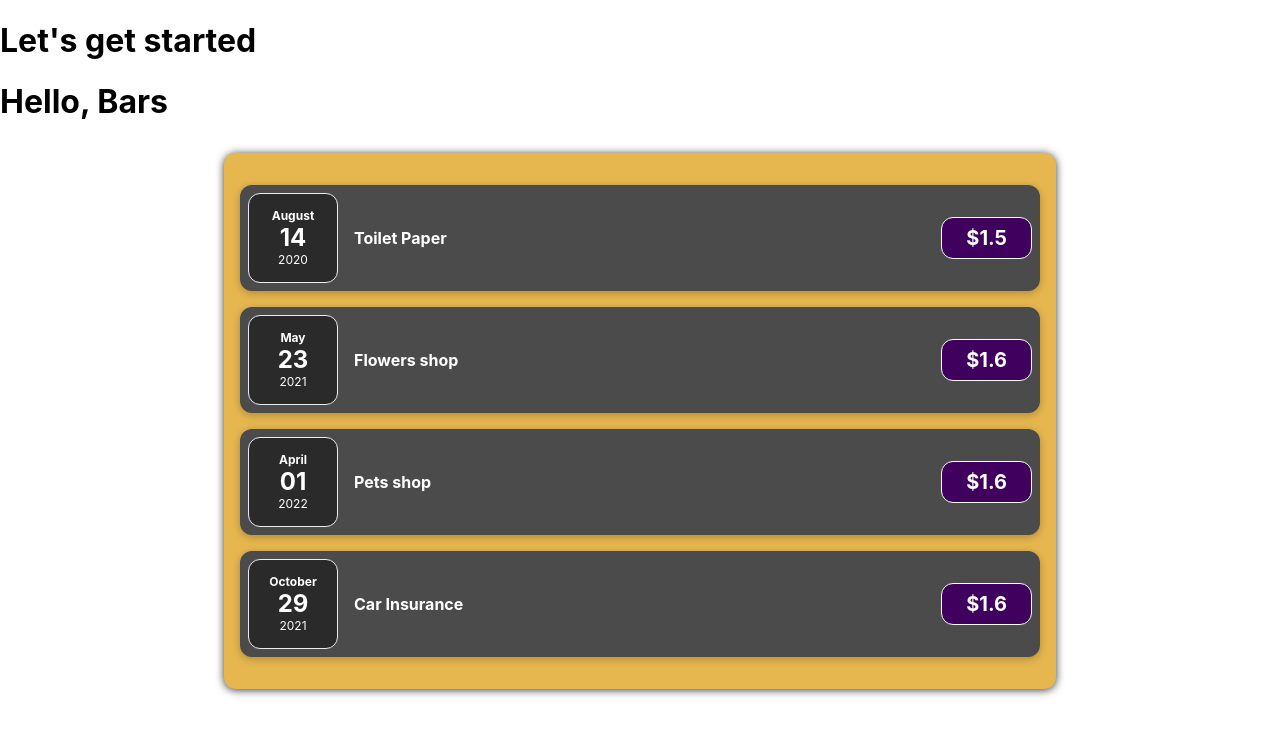
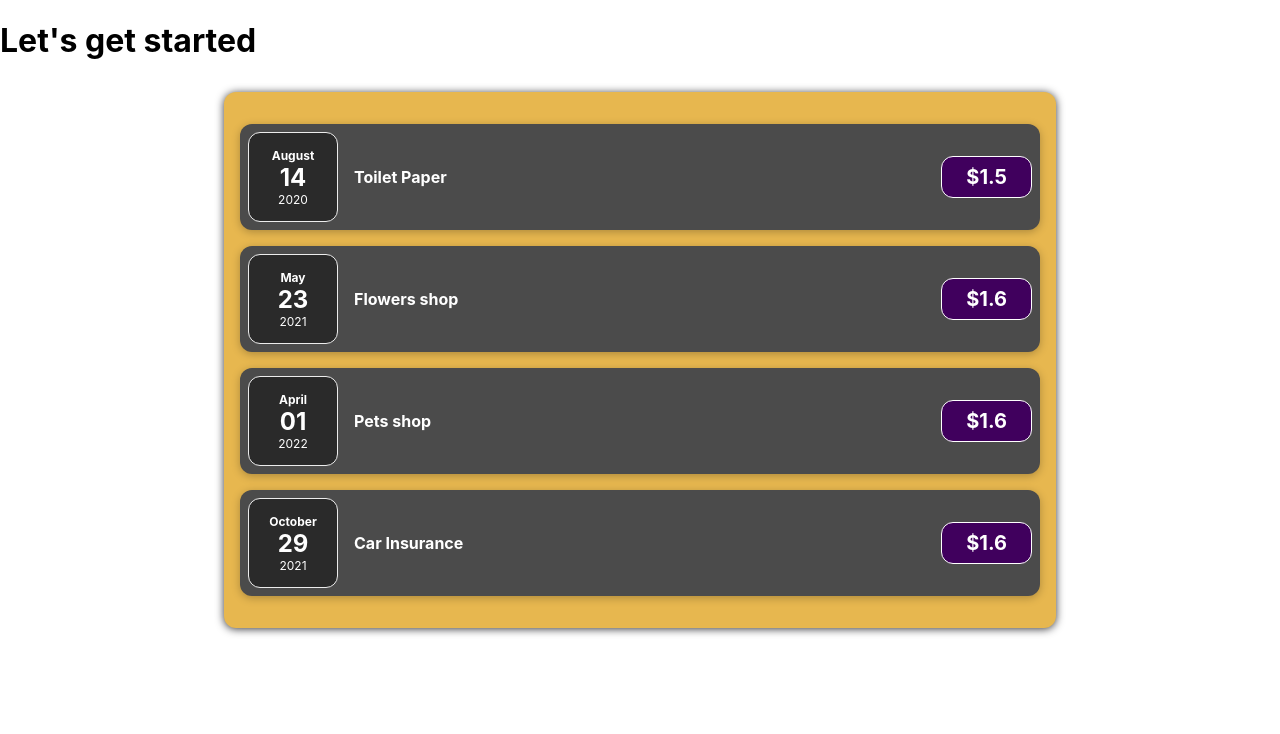
Before and after one commit to Asanova01/Expenses, a React (Create React App) app: page / in a window 1280 px wide. Shown: the top 734 px of the page. Built offline with nearby package versions, Linux system fonts and the light colour scheme.

Commit message:
'deleted','H1'

```diff
--- a/src/App.js
+++ b/src/App.js
@@ -31,7 +31,6 @@ function App() {
 	return (
 		<div>
 			<h1>Let's get started</h1>
-			<h1>Hello, Bars</h1>
 			<Expenses data={expenses} />
 		</div>
 	)
```
